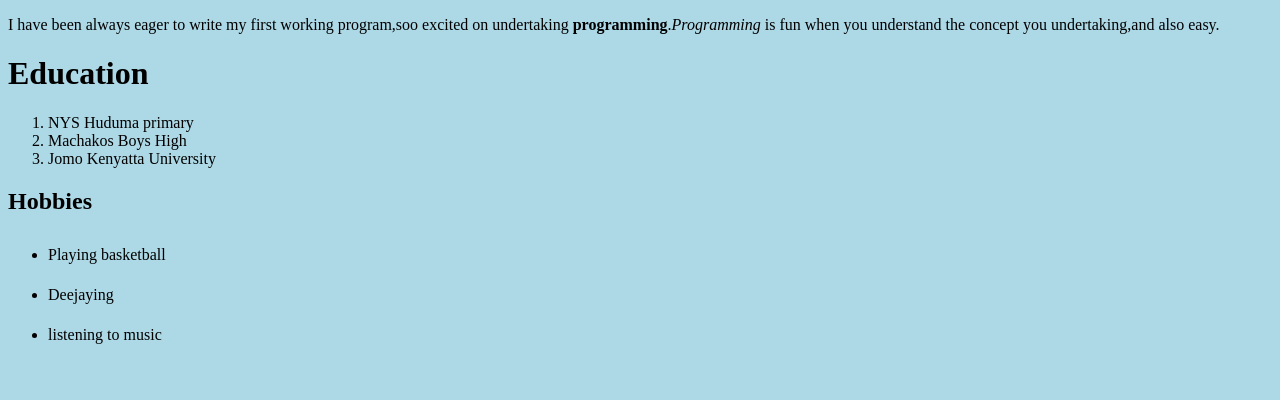
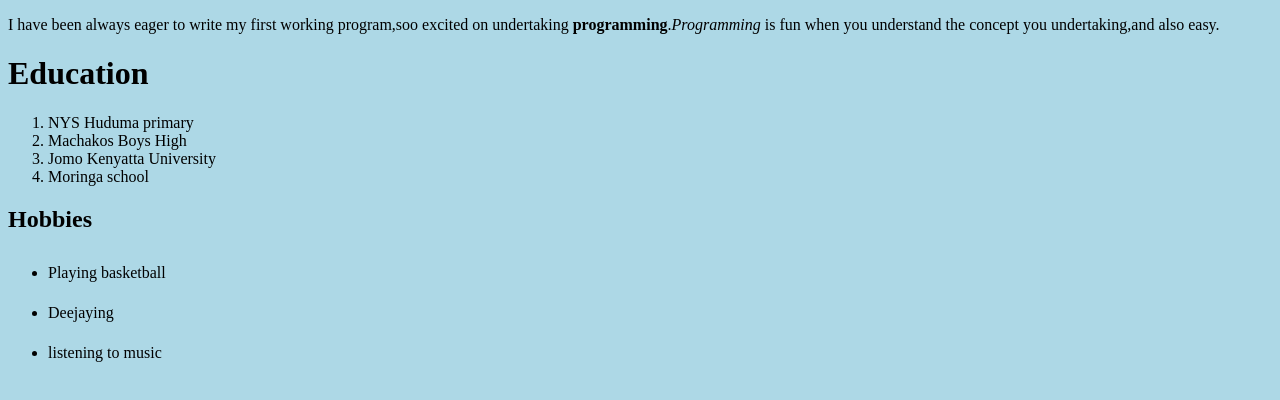
Before and after one commit to Jeffacy99/portfolio, a plain HTML site: page about.html in a window 1280 px wide. Drawn offline with Linux system fonts and the light colour scheme.

Commit message:
added a list in about.html

```diff
--- a/about.html
+++ b/about.html
@@ -12,6 +12,7 @@
     <li>NYS Huduma primary</li>
     <li>Machakos Boys High</li>
     <li>Jomo Kenyatta University</li>
+    <li>Moringa school</li>
     </ol>
     <h2>Hobbies</h2>
     <ul>
```
